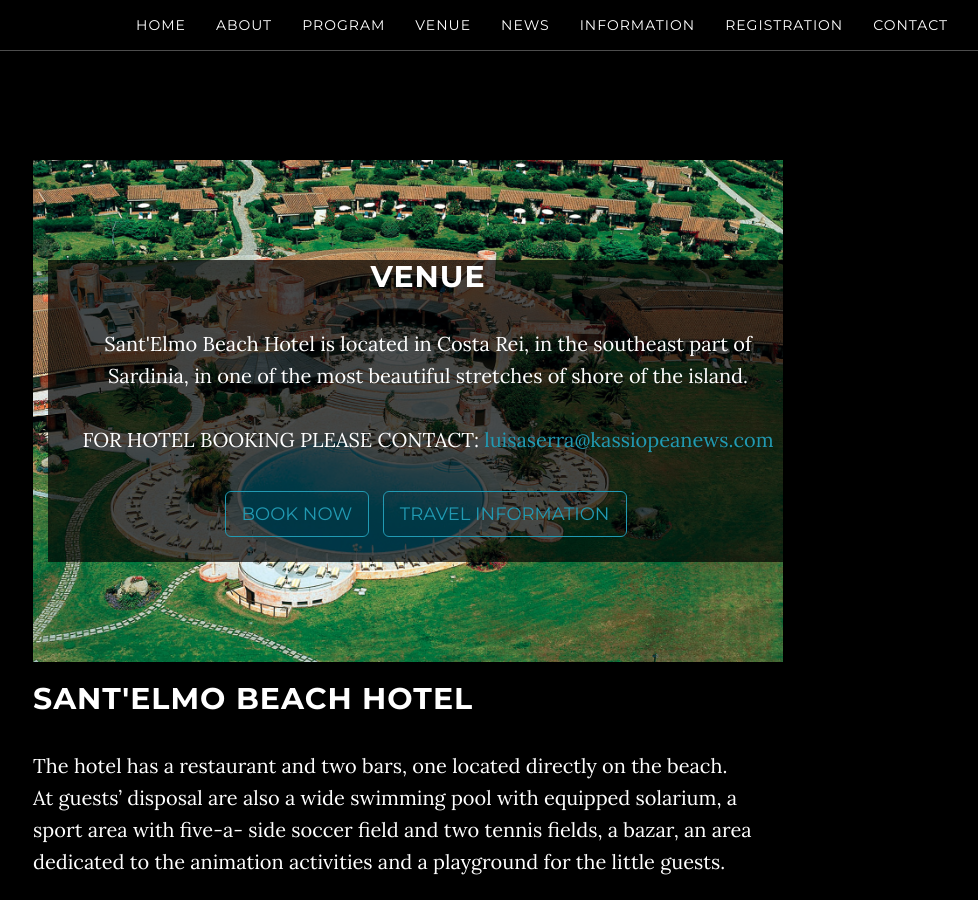
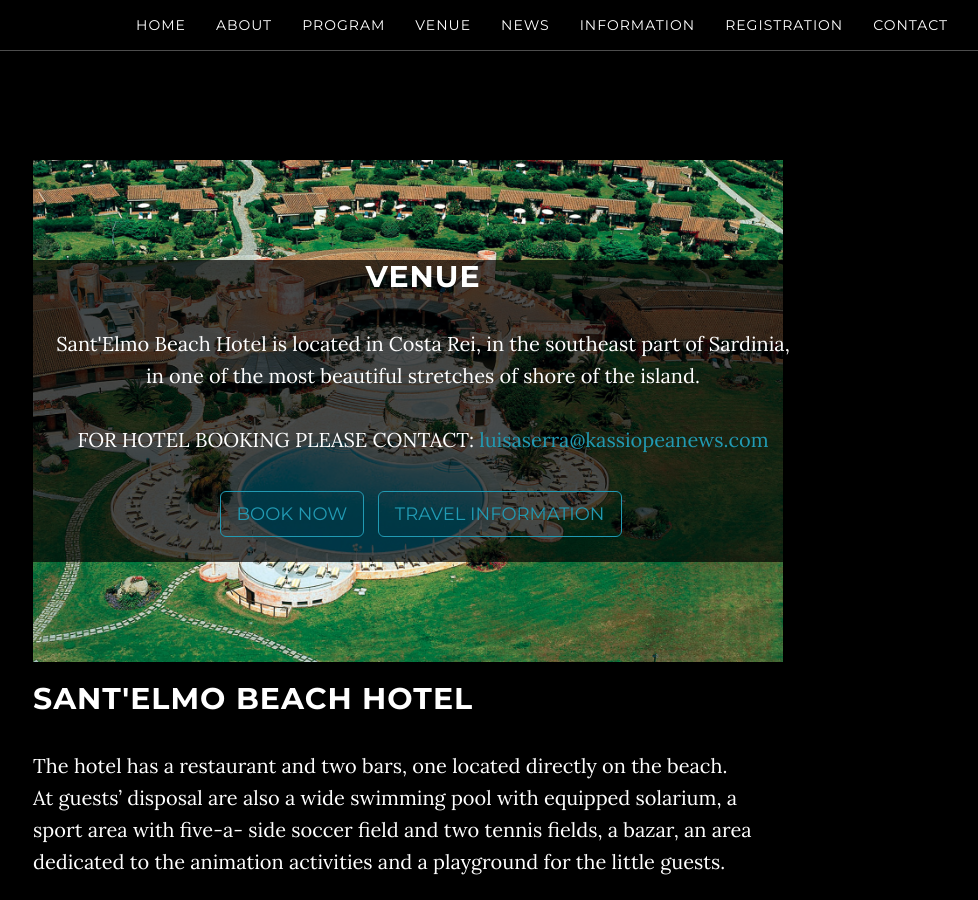
Before and after one commit to breakingthelimits/supereddington2018, a Jekyll site: the page built from venue/index.html, in a window 1280 px wide and 900 px high, scrolled down 308 px. Shown: the whole window, without its empty margins (247-1225 px from the left). Built offline with Jekyll 4.4.1, drawn with Linux system fonts in a browser that asks for light colours.

Commit message:
Update index.html

```diff
--- a/venue/index.html
+++ b/venue/index.html
@@ -5,7 +5,7 @@
 
 <section id="venue" class="content-section text-center">
         <div class="venue-section">
-            <div class="container" style="margin:auto;">
+            <div class="container" style="padding:0;">
                 <div class="col-md-8" style="background-color:rgba(0,0,0,0.7);margin:auto;">
                     <h2>Venue</h2>
                     <p> Sant'Elmo Beach Hotel is located in Costa Rei, in the southeast part of Sardinia,
```
